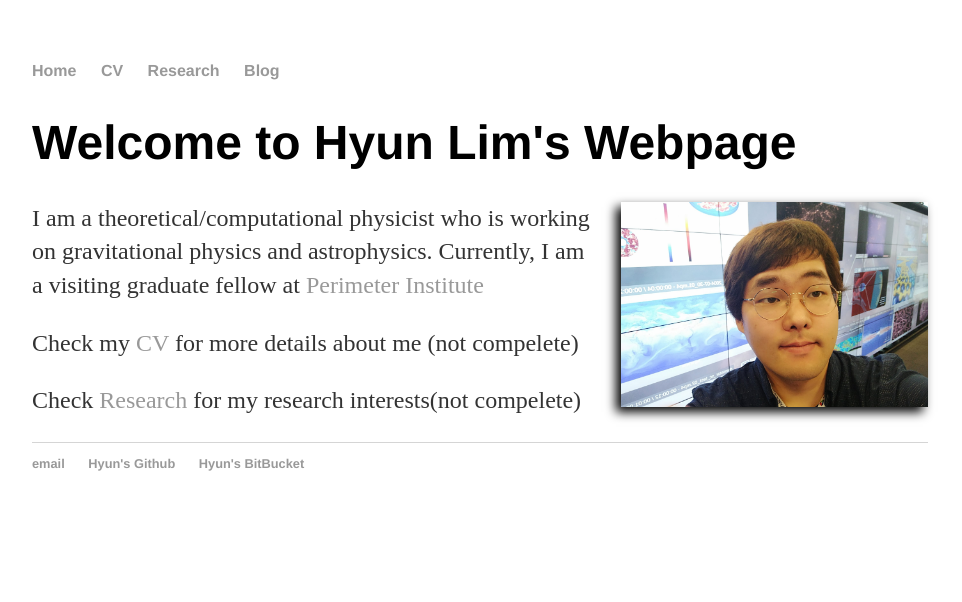
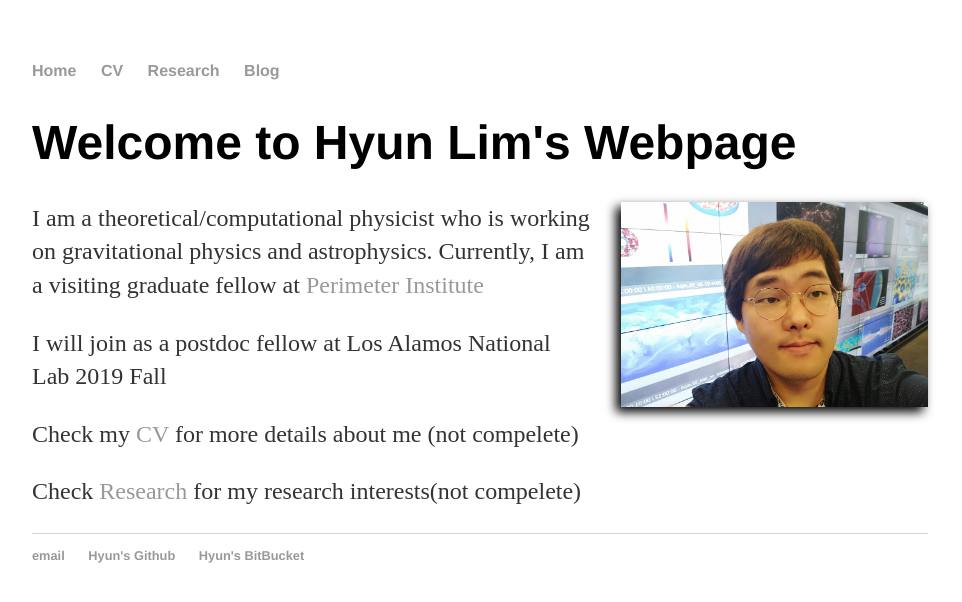
Before and after one commit to hlim88/hlim88.github.io, a Jekyll site: the page built from index.html, in a window 1280 px wide. Shown: the top 602 px of the page, without its empty margins (160-1122 px from the left). Built offline with Jekyll 4.4.1, drawn with Linux system fonts in a browser that asks for light colours.

Commit message:
Update more

```diff
--- a/cv/index.html
+++ b/cv/index.html
@@ -7,8 +7,8 @@ title: CV of Hyun Lim
 	  <a href="#" class="download" title="Download CV as PDF">Download CV</a>
 	       <h1>Hyun Lim</h1>
 		   <address>
-		   <strong>Graduate Research Assistant, BYU</strong><br>
-	           <strong>Visting Graudate Fellow, Perimeter Institute</strong><br>
+	           <strong>Visiting Graudate Fellow, Perimeter Institute</strong><br>
+		       <strong>Graduate Research Assistant, BYU</strong><br>
 	           <strong>Guest Graudate Scientist, LANL</strong><br>
 		   <span class="obfuscate">hylim1988@gmail.com</span>
 		   </address>
--- a/index.html
+++ b/index.html
@@ -7,7 +7,11 @@ title: Hyun Lim
 			<h1>Welcome to Hyun Lim's Webpage</h1>
            <p><img src="images/hlim.jpg" alt="Hyun Lim" width="307" height="205" class="align_right shadow"/>
           <!-- <p><img src="images/hlim.jpg" alt="Hyun Lim" style='height: 30%; width: 30%; object-fit: scale-down' class="align_right shadow"/>-->
-			I am a theoretical/computational physicist who is working on gravitational physics and astrophysics. Currently, I am a visiting graduate fellow at <a href="https://www.perimeterinstitute.ca">Perimeter Institute</a> </p>
+			I am a theoretical/computational physicist who is working on
+            gravitational physics and astrophysics. Currently, I am a visiting
+            graduate fellow at
+            <a href="https://www.perimeterinstitute.ca">Perimeter Institute</a> </p>
+            <p> I will join as a postdoc fellow at Los Alamos National Lab 2019 Fall </p>
 			<p>Check my <a href="/cv">CV</a> for more details about me (not compelete)</p>
 		    <p>Check <a href="/research">Research</a> for my research interests(not compelete)</p>
 		</div>
--- a/research/index.html
+++ b/research/index.html
@@ -91,7 +91,7 @@ title: Research Interest
             <source src="../videos/search.mp4" type="video/mp4">
             Your browser does not support the video tag
         </video>
-        </center>
+        </center><br>
             Using this method, we modeled simple Klein-Gordon equation with source
             and critical collapse of wave equation from smooth initial data. Above
             video shows searching critical collapse from smooth initial data by
```
